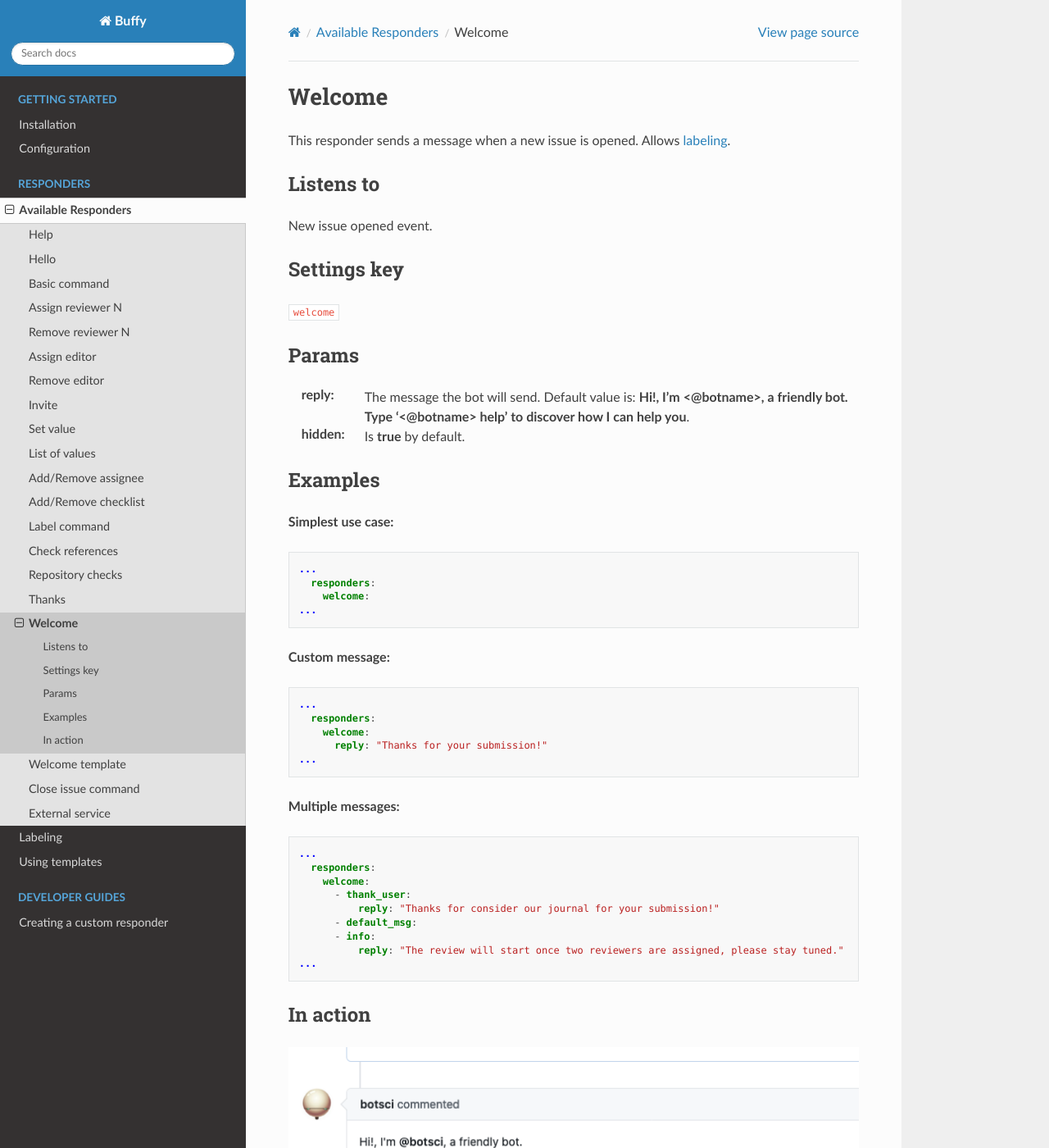
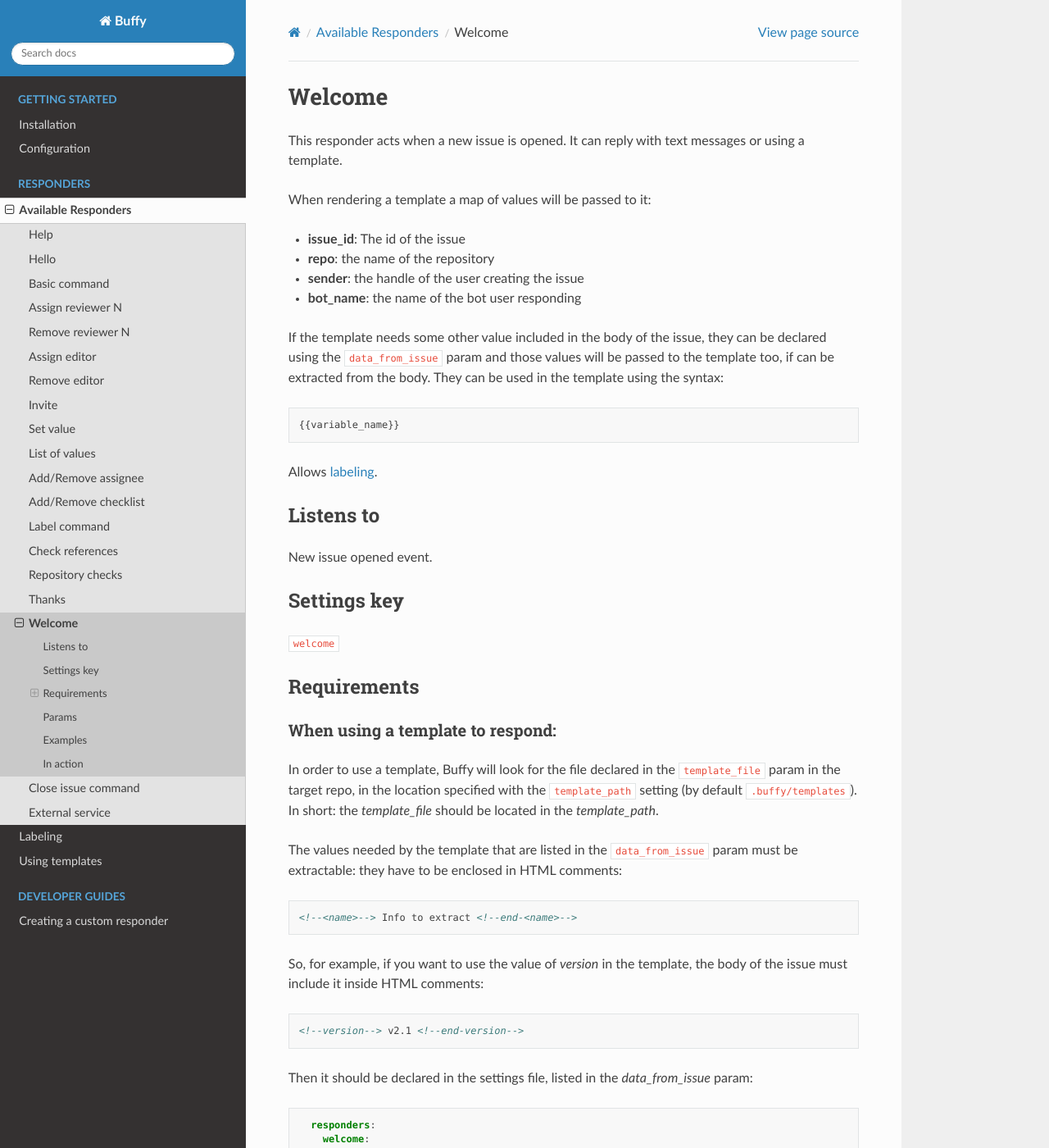
Before and after one commit to openjournals/buffy, a Sphinx documentation site: the page built from docs/responders/welcome.md, in a window 1280 px wide and 1400 px high. Shown: the whole window at 82% size. Built offline with Sphinx 7.4.7 and the Read the Docs theme 2.0.0, drawn with Linux system fonts in a browser that asks for light colours; some of the changed text lies outside the part shown.

Commit message:
merge welcome_template into welcome responder

````diff
--- a/docs/responders/welcome.md
+++ b/docs/responders/welcome.md
@@ -1,7 +1,19 @@
 Welcome
 =======
 
-This responder sends a message when a new issue is opened.
+This responder acts when a new issue is opened. It can reply with text messages or using a template.
+
+When rendering a template a map of values will be passed to it:
+- **issue_id**: The id of the issue
+- **repo**: the name of the repository
+- **sender**: the handle of the user creating the issue
+- **bot_name**: the name of the bot user responding
+
+If the template needs some other value included in the body of the issue, they can be declared using the `data_from_issue` param and those values will be passed to the template too, if can be extracted from the body. They can be used in the template using the syntax:
+```
+{{variable_name}}
+```
+
 Allows [labeling](../labeling).
 
 ## Listens to
@@ -12,10 +24,54 @@
 
 `welcome`
 
+## Requirements
+
+### When using a template to respond:
+
+In order to use a template, Buffy will look for the file declared in the `template_file` param in the target repo, in the location specified with the `template_path` setting (by default `.buffy/templates`). In short: the *template_file* should be located in the *template_path*.
+
+The values needed by the template that are listed in the `data_from_issue` param must be extractable: they have to be enclosed in HTML comments:
+
+```html
+<!--<name>--> Info to extract <!--end-<name>-->
+```
+So, for example, if you want to use the value of _version_ in the template, the body of the issue must include it inside HTML comments:
+```html
+<!--version--> v2.1 <!--end-version-->
+```
+Then it should be declared in the settings file, listed in the _data_from_issue_ param:
+```yaml
+  responders:
+    welcome:
+      template_file: welcome.md
+      data_from_issue:
+        - version
+```
+
+And can then be used in the template:
+```
+Thank you for your submission, we will review the {{version}} release of your software.
+```
+
+
 ## Params
+
+For replying with plain text message(s):
 ```eval_rst
-:reply: The message the bot will send. Default value is: **Hi!, I'm <@botname>, a friendly bot. Type '<@botname> help' to discover how I can help you**.
+:message: *Optional* A text message to use as reply.
+:messages: *Optional <Array>* A list of text messages to respond with.
 
+```
+
+To reply with a template file:
+```eval_rst
+:template_file: *Required*. The name of the template file to use to build the response message.
+:data_from_issue: *<Array>* An optional list of values that will be extracted from the issue's body and used to fill the template.
+
+```
+
+General:
+```eval_rst
 :hidden: Is **true** by default.
 
 ```
@@ -27,30 +83,30 @@
 ...
   responders:
     welcome:
+      message: "Thanks for your submission!"
 ...
 ```
 
-**Custom message:**
+**Multiple messages and a template:**
 ```yaml
 ...
   responders:
     welcome:
-      reply: "Thanks for your submission!"
-...
-```
-
-**Multiple messages:**
-```yaml
-...
-  responders:
-    welcome:
-      - thank_user:
-          reply: "Thanks for consider our journal for your submission!"
-      - default_msg:
-      - info:
-          reply: "The review will start once two reviewers are assigned, please stay tuned."
+      messages:
+        - "You can list all the available commands typing `@botsci help`"
+        - "The review will start once two reviewers are assigned, please stay tuned."
+      template_file: welcome.md
+      data_from_issue:
+        - repository
+        - version
 ...
 ```
 ## In action
 
-![](../images/responders/welcome.png "Welcome responder in action")
+* **`The template file:`**
+
+![](../images/responders/welcome_1.png "Welcome responder in action, the template")
+
+* **`In use (template + 2 messages):`**
+
+![](../images/responders/welcome_2.png "Welcome responder in action")
````
Also changed, not shown: docs/available_responders.md (+0 -1 lines), docs/responders/welcome_template.md (deleted, +0 -94 lines), docs/images/responders/welcome.png (deleted), docs/images/responders/welcome_1.png (renamed from docs/images/responders/welcome_template_1.png), docs/images/responders/welcome_2.png (added), docs/images/responders/welcome_template_2.png (deleted), 5 other files.
